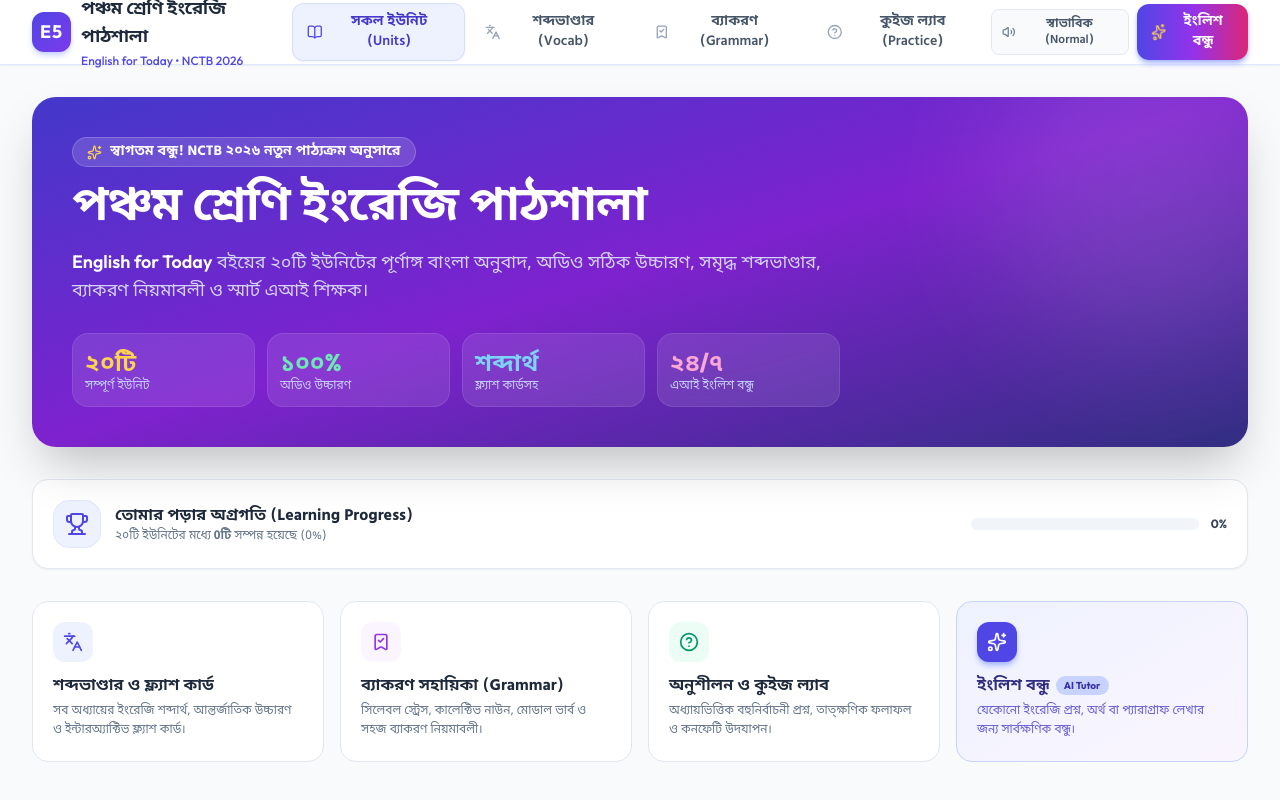
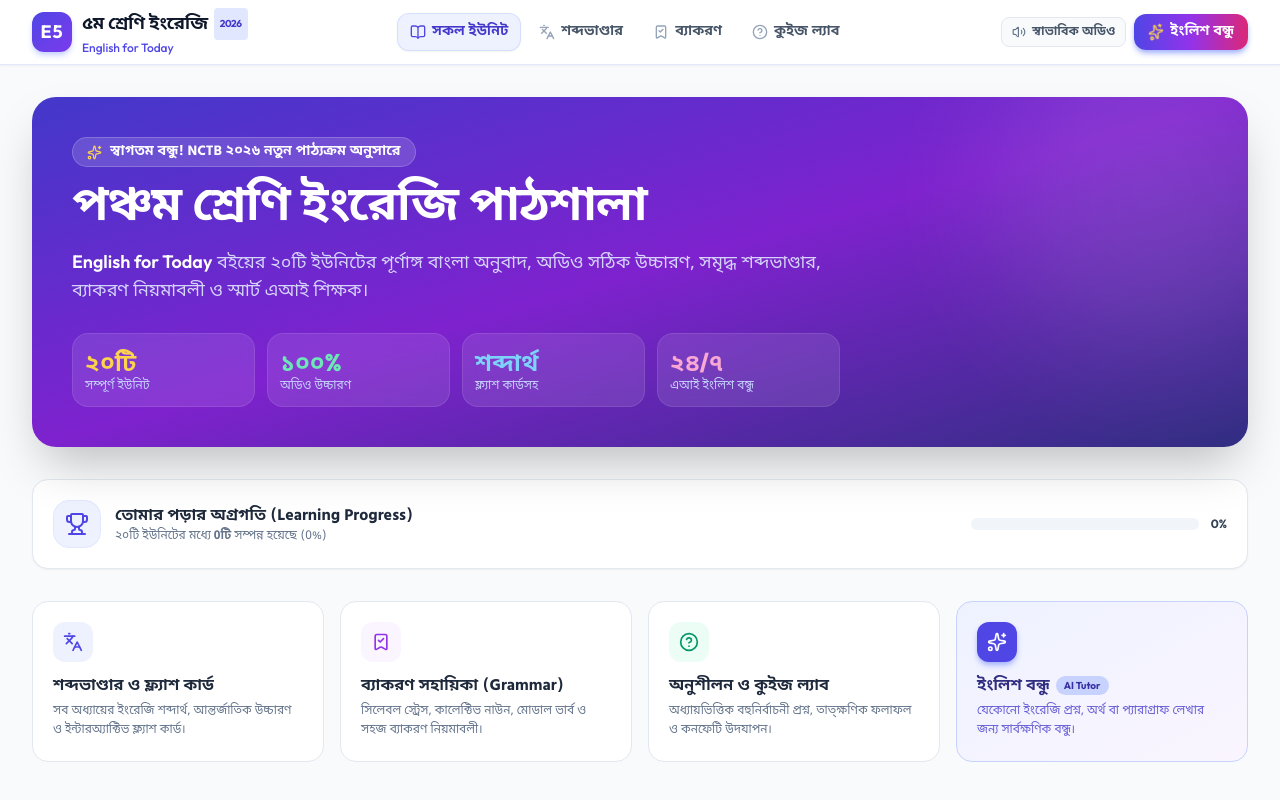
Before and after one commit to jQsafi/class5-english-bangla, a React (Vite) app: page / in a window 1280 px wide. Shown: the top 800 px of the page. Built offline with nearby package versions, Linux system fonts and the light colour scheme.

Commit message:
style(navbar): simplify and shorten top navigation title and clean menu labels for a balanced, premium layout

```diff
--- a/src/components/Navbar.tsx
+++ b/src/components/Navbar.tsx
@@ -29,10 +29,10 @@ export const Navbar: React.FC<NavbarProps> = ({
   };
 
   const navItems = [
-    { id: 'home', label: 'সকল ইউনিট (Units)', icon: BookOpen },
-    { id: 'vocabulary', label: 'শব্দভাণ্ডার (Vocab)', icon: Languages },
-    { id: 'grammar', label: 'ব্যাকরণ (Grammar)', icon: BookmarkCheck },
-    { id: 'practice', label: 'কুইজ ল্যাব (Practice)', icon: HelpCircle },
+    { id: 'home', label: 'সকল ইউনিট', icon: BookOpen },
+    { id: 'vocabulary', label: 'শব্দভাণ্ডার', icon: Languages },
+    { id: 'grammar', label: 'ব্যাকরণ', icon: BookmarkCheck },
+    { id: 'practice', label: 'কুইজ ল্যাব', icon: HelpCircle },
   ];
 
   return (
@@ -55,17 +55,20 @@ export const Navbar: React.FC<NavbarProps> = ({
             <button
               type="button"
               onClick={() => onNavigate('home')}
-              className="flex items-center gap-2.5 text-left group"
+              className="flex items-center gap-2.5 text-left group shrink-0"
             >
-              <div className="w-10 h-10 rounded-xl bg-gradient-to-br from-indigo-600 to-violet-600 flex items-center justify-center text-white font-bold shadow-md shadow-indigo-200 group-hover:scale-105 transition-transform">
-                <span className="font-english text-lg tracking-wider">E5</span>
+              <div className="w-9 h-9 sm:w-10 sm:h-10 rounded-xl bg-gradient-to-br from-indigo-600 to-violet-600 flex items-center justify-center text-white font-bold shadow-md shadow-indigo-200 group-hover:scale-105 transition-transform shrink-0">
+                <span className="font-english text-base sm:text-lg tracking-wider">E5</span>
               </div>
-              <div>
-                <div className="font-bold text-base sm:text-lg text-slate-800 tracking-tight leading-none group-hover:text-indigo-600 transition-colors">
-                  পঞ্চম শ্রেণি ইংরেজি পাঠশালা
+              <div className="leading-tight">
+                <div className="font-bold text-base sm:text-lg text-slate-900 tracking-tight group-hover:text-indigo-600 transition-colors flex items-center gap-1.5 font-bangla">
+                  <span>৫ম শ্রেণি ইংরেজি</span>
+                  <span className="hidden sm:inline-block text-[10px] font-bold px-1.5 py-0.5 rounded bg-indigo-100 text-indigo-700 font-english">
+                    2026
+                  </span>
                 </div>
-                <div className="text-xs text-indigo-600 font-medium font-english mt-0.5">
-                  English for Today • NCTB 2026
+                <div className="text-[11px] sm:text-xs text-indigo-600 font-medium font-english">
+                  English for Today
                 </div>
               </div>
             </button>
@@ -80,9 +83,9 @@ export const Navbar: React.FC<NavbarProps> = ({
                 <button
                   key={item.id}
                   onClick={() => onNavigate(item.id as any)}
-                  className={`flex items-center gap-1.5 px-3.5 py-2 rounded-xl text-sm font-semibold transition-all ${
+                  className={`flex items-center gap-1.5 px-3 py-2 rounded-xl text-sm font-semibold transition-all font-bangla ${
                     isActive
-                      ? 'bg-indigo-50 text-indigo-700 shadow-sm border border-indigo-200/60'
+                      ? 'bg-indigo-50 text-indigo-700 shadow-sm border border-indigo-200/60 font-bold'
                       : 'text-slate-600 hover:text-indigo-600 hover:bg-slate-50'
                   }`}
                 >
@@ -100,14 +103,14 @@ export const Navbar: React.FC<NavbarProps> = ({
               type="button"
               onClick={toggleAudioSpeed}
               title={`উচ্চারণ গতি পরিবর্তন করুন (${isSlowAudio ? 'ধীর' : 'স্বাভাবিক'})`}
-              className={`hidden sm:flex items-center gap-1.5 px-2.5 py-1.5 rounded-lg text-xs font-semibold border transition-all ${
+              className={`hidden sm:flex items-center gap-1.5 px-2.5 py-1.5 rounded-lg text-xs font-semibold border transition-all font-bangla ${
                 isSlowAudio
                   ? 'bg-amber-50 border-amber-300 text-amber-800'
                   : 'bg-slate-50 border-slate-200 text-slate-600 hover:bg-slate-100'
               }`}
             >
               <Volume2 size={14} className={isSlowAudio ? 'text-amber-600' : 'text-slate-500'} />
-              <span>{isSlowAudio ? 'ধীর গতি (Slow)' : 'স্বাভাবিক (Normal)'}</span>
+              <span>{isSlowAudio ? 'ধীর অডিও' : 'স্বাভাবিক অডিও'}</span>
             </button>
 
             {/* AI Tutor Button */}
@@ -167,7 +170,7 @@ export const Navbar: React.FC<NavbarProps> = ({
                 isSlowAudio ? 'bg-amber-100 text-amber-800' : 'bg-slate-100 text-slate-700'
               }`}
             >
-              {isSlowAudio ? 'ধীর গতি (Slow)' : 'স্বাভাবিক গতি (Normal)'}
+              {isSlowAudio ? 'ধীর অডিও' : 'স্বাভাবিক অডিও'}
             </button>
           </div>
 
--- a/src/pages/UnitDetailPage.tsx
+++ b/src/pages/UnitDetailPage.tsx
@@ -328,10 +328,10 @@ export const UnitDetailPage: React.FC<UnitDetailPageProps> = ({
       {/* Navigation Tabs */}
       <div className="flex items-center border-b border-slate-200 gap-1 overflow-x-auto no-scrollbar no-print">
         {[
-          { id: 'text', label: 'মূল পাঠ ও সংলাপ (Read & Listen)', icon: BookOpen },
+          { id: 'text', label: 'মূল পাঠ ও সংলাপ', icon: BookOpen },
           { id: 'vocabulary', label: `শব্দার্থ (${unit.vocabulary.length})`, icon: Languages },
-          { id: 'grammar', label: 'গ্রামার সহায়িকা (Grammar)', icon: Sparkles },
-          { id: 'creative', label: 'সৃজনশীল পরীক্ষা (Creative Exam)', icon: GraduationCap, badge: 'মডেল টেস্ট' },
+          { id: 'grammar', label: 'গ্রামার সহায়িকা', icon: Sparkles },
+          { id: 'creative', label: 'সৃজনশীল পরীক্ষা', icon: GraduationCap, badge: 'মডেল টেস্ট' },
           {
             id: 'qa',
             label: `কুইজ মূল্যায়ন (${quizzesList.length})`,
```
